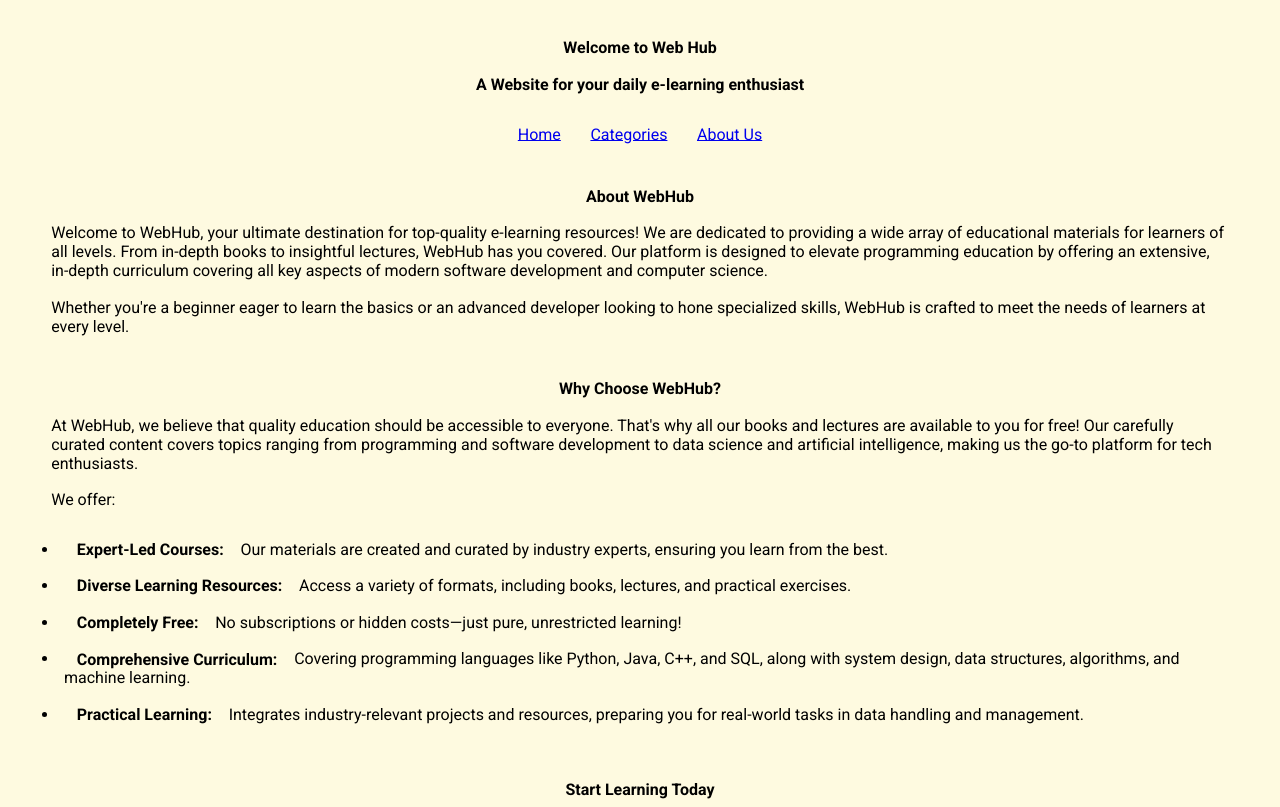
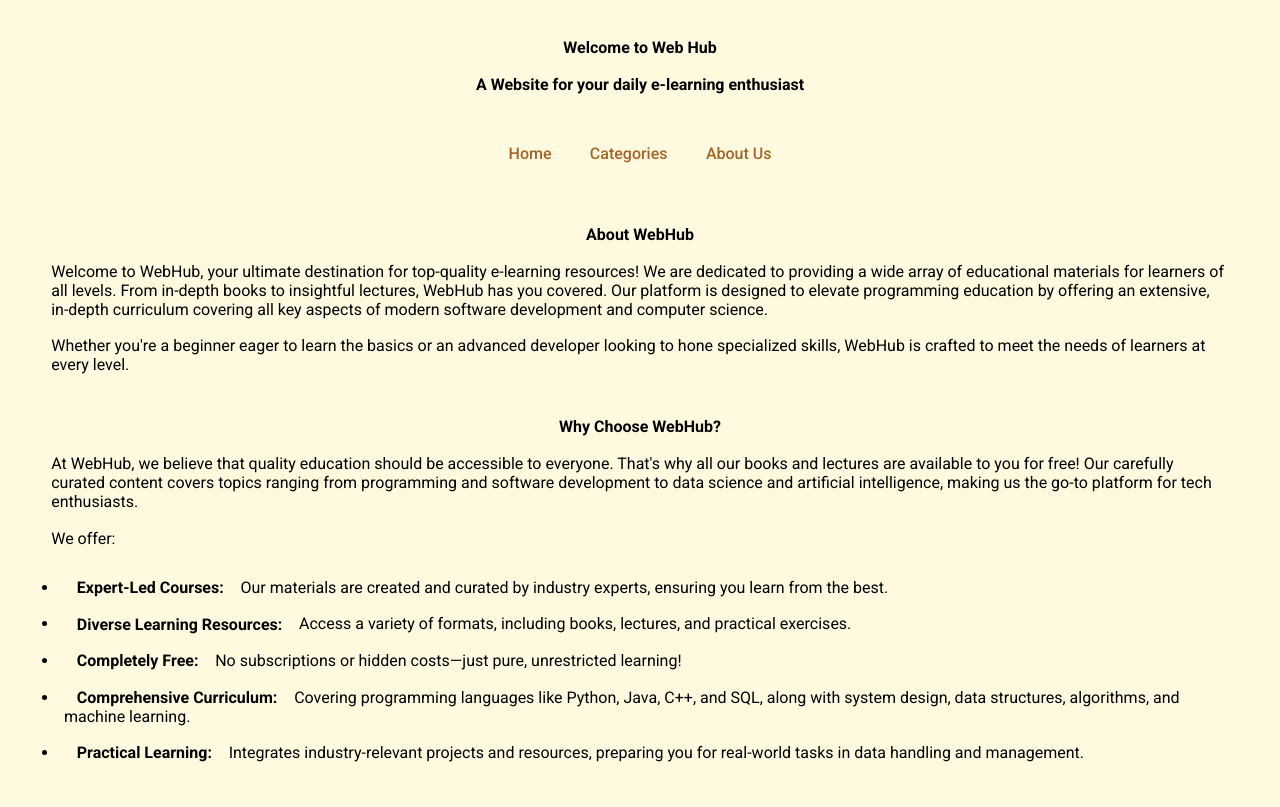
Before and after one commit to victorkekas/WebHub, a plain HTML site: page Exercise2/index.html in a window 1280 px wide. Shown: the top 807 px of the page. Drawn offline with Linux system fonts and the light colour scheme.

Commit message:
nav bar and link css

```diff
--- a/Exercise2/style.css
+++ b/Exercise2/style.css
@@ -75,8 +75,36 @@ h1{}
 h2{}
 h3{}
 h4{}
-nav{}
-a{}
+/* Centralise the navigation menu */
+nav{
+    display: flex;
+    justify-content: center;
+}
+/* Enlarge the text when hover */
+nav a:hover{
+    font-size: 1.1em;
+}
+/* Link decoration */
+a{
+    text-decoration: none;
+    color: #A66326;
+    transition:  all .35s ease;
+    font-weight: 500;
+    padding: 0.5em;
+    margin: 0.7em;
+}
+/* Link hover decoration */
+a:hover{
+    color: #603916;
+    /* font-size: 1.1em; */
+}
+/* Link on click decoration */
+a:active{
+    color: #283618;
+}
+/* nav a:visited{
+    color: #603916;
+} */
 main{}
 section{}
 article{}
```
